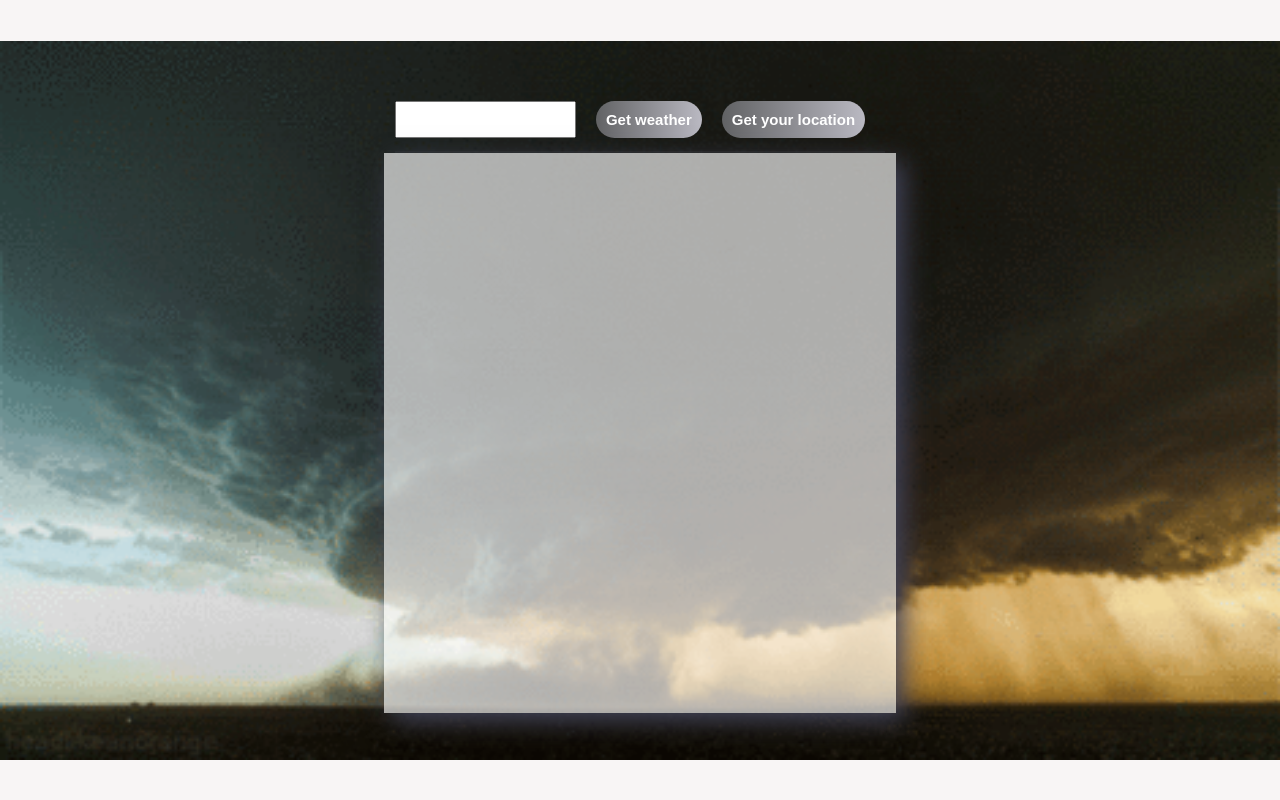
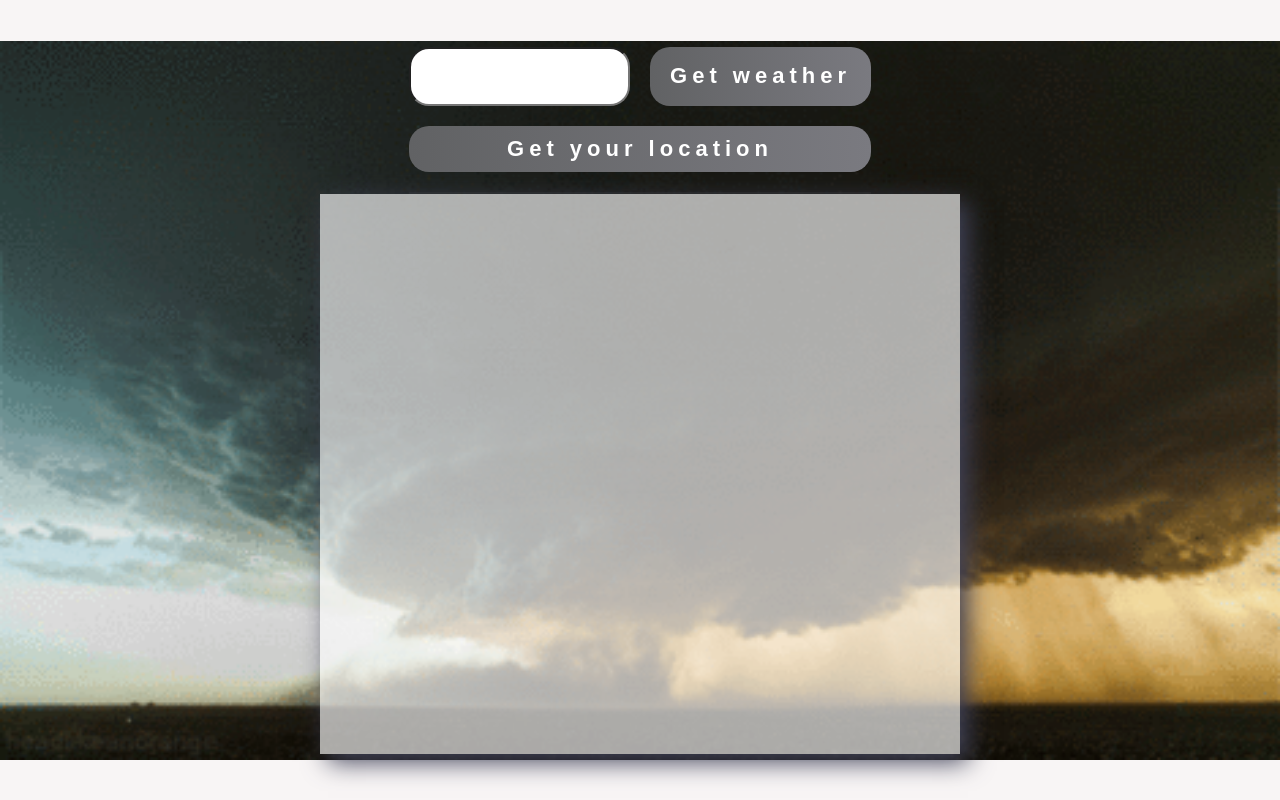
Before and after one commit to maciejwojtkowiak/weatherapp, a React (Create React App) app: page / in a window 1280 px wide. Built offline with nearby package versions, Linux system fonts and the light colour scheme.

Commit message:
styled inputs

```diff
--- a/public/index.html
+++ b/public/index.html
@@ -5,6 +5,9 @@
     <link rel="icon" href="%PUBLIC_URL%/favicon.ico" />
     <meta name="viewport" content="width=device-width, initial-scale=1" />
     <meta name="theme-color" content="#000000" />
+    <link rel="preconnect" href="https://fonts.googleapis.com">
+    <link rel="preconnect" href="https://fonts.gstatic.com" crossorigin>
+    <link href="https://fonts.googleapis.com/css2?family=Montserrat:ital,wght@0,400;1,900&display=swap" rel="stylesheet">
     <meta
       name="description"
       content="Web site created using create-react-app"
--- a/src/components/weatherCard/WeatherBox.module.css
+++ b/src/components/weatherCard/WeatherBox.module.css
@@ -1,5 +1,5 @@
 .weatherBox {
-    width: 40vw;
+    width: 50vw;
     height: 70vh;
     display: flex;
     flex-direction: column;
--- a/src/components/weatherCard/WeatherInput/WeatherForm.js
+++ b/src/components/weatherCard/WeatherInput/WeatherForm.js
@@ -28,6 +28,7 @@ const WeatherForm = (props) => {
 
     return(
         <React.Fragment>
+            <div className={styles.formsContainer}>
                 <form onSubmit={onSubmitHandler}>
                     <div className={styles.formContainer}>
                         <input ref={locationInputRef} type="text" />
@@ -39,6 +40,8 @@ const WeatherForm = (props) => {
                         <button className={styles.formButton} type='submit'>{isLoading  ? 'is loading...' : 'Get your location'}</button>
                     </div>
                 </form>
+            </div>
+
 
         </React.Fragment>
 
--- a/src/components/weatherCard/WeatherInput/WeatherForm.module.css
+++ b/src/components/weatherCard/WeatherInput/WeatherForm.module.css
@@ -1,16 +1,30 @@
 .formContainer {
     display: flex;
+    flex-direction: row;
+    width: 100%;
     gap: 2rem;
     margin-right: 2rem;
+    margin-bottom: 2rem;
 
+}
+.formsContainer {
+    display: flex;
+    flex-direction: column;
+}
+
+.formContainer input {
+    padding: 2rem;
+    border-radius: 2rem;
 }
 
 .formButton {
     border: none;
-    background-image: linear-gradient(to right, rgb(97, 98, 100), rgb(186, 185, 194));
+    background-image: linear-gradient(to right, rgb(97, 98, 100), rgb(122, 122, 128));
     color: white;
     border-radius: 2rem;
     padding: 1rem;
-    font-weight: 900;
-    font-size: 1.5rem;
+    font-weight: 700;
+    font-size: 2.2rem;
+    letter-spacing: .5rem;
+    width: 100%;
 }
--- a/src/components/weatherCard/WeatherInput/WeatherInputBox.module.css
+++ b/src/components/weatherCard/WeatherInput/WeatherInputBox.module.css
@@ -1,5 +1,4 @@
 .weatherInputBox {
-    height: 8%;
     border-bottom: 2px rgba(65, 63, 63, 0.219) solid;
     display: flex;
     justify-content: center;
--- a/src/index.css
+++ b/src/index.css
@@ -16,8 +16,8 @@ html {
 }
 
 body {
-  font-family: 'M PLUS 2', sans-serif;
   height: 100%;
+  font-family: 'Montserrat', sans-serif;
 }
 
 #root {
```
Lines whose indentation alone changed are shown as unchanged.
